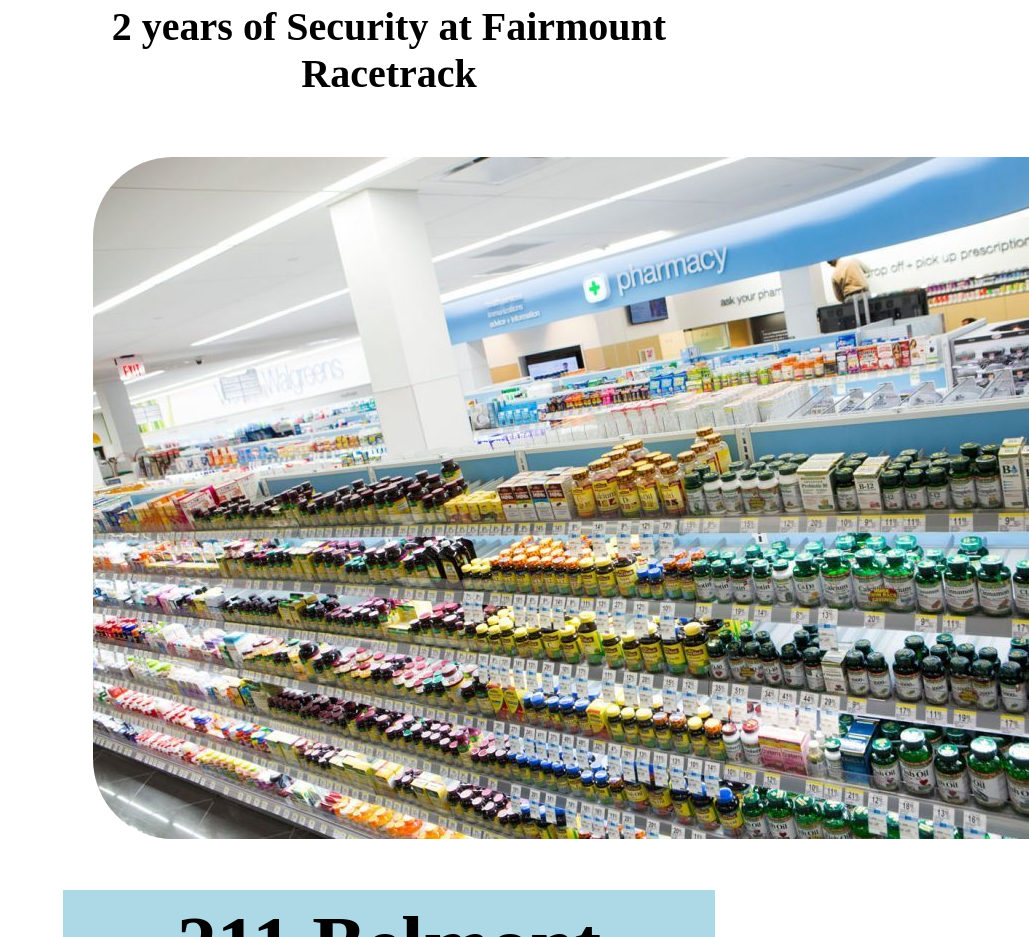
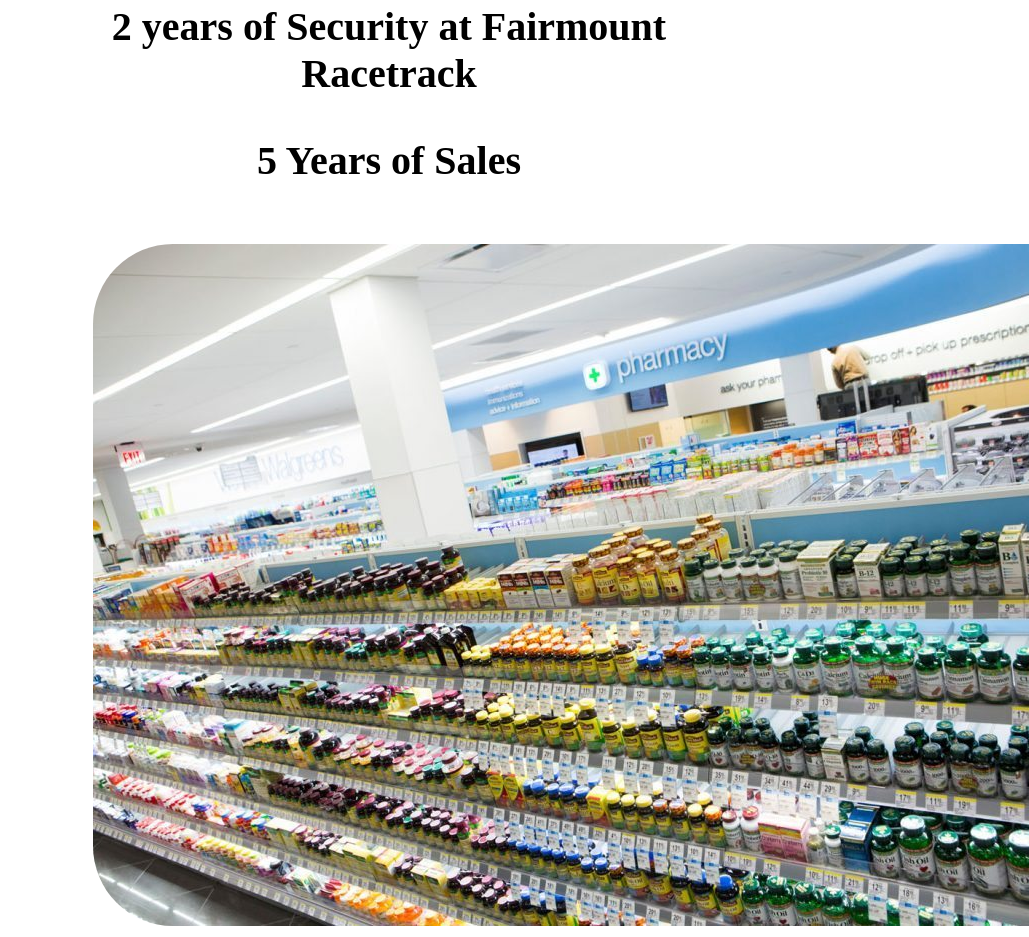
Before and after one commit to EthanB2151/Portfolio-Website, a plain HTML site: page index.html in a window 1280 px wide. Shown: the part 5064-6001 px from the top of the page, without its empty margins (251-1280 px from the left). Drawn offline with Linux system fonts and the light colour scheme; a script that the page names is missing.

Commit message:
Update index.html

```diff
--- a/index.html
+++ b/index.html
@@ -52,6 +52,7 @@
         <p>Spectrum Field Tech 2, ladder and cable trained with customer experience</p>
         <p>1 year of Security at Millenium Hotel</p>
         <p>2 years of Security at Fairmount Racetrack</p>
+	<p>5 Years of Sales</p>
         <img src="Images/pharmacy.jpg" class="center">
       </div>
     </h4>
```
